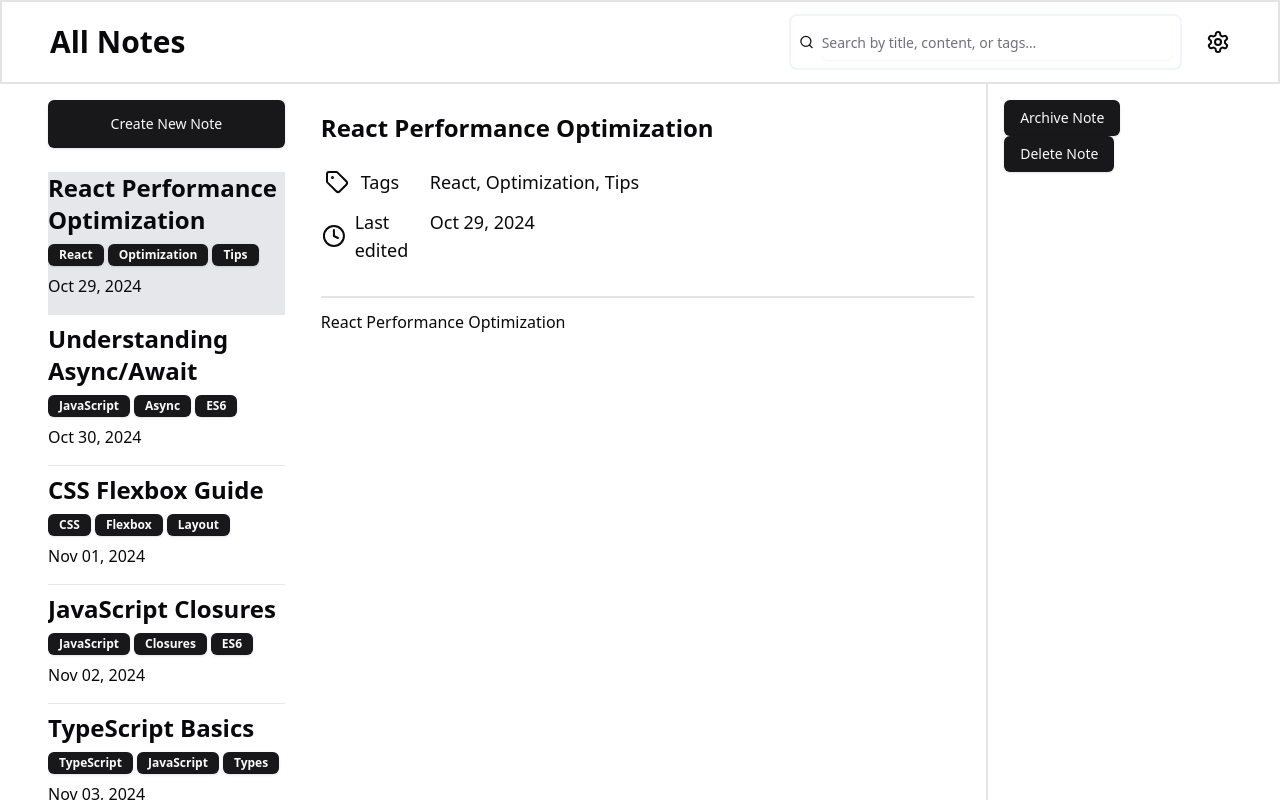
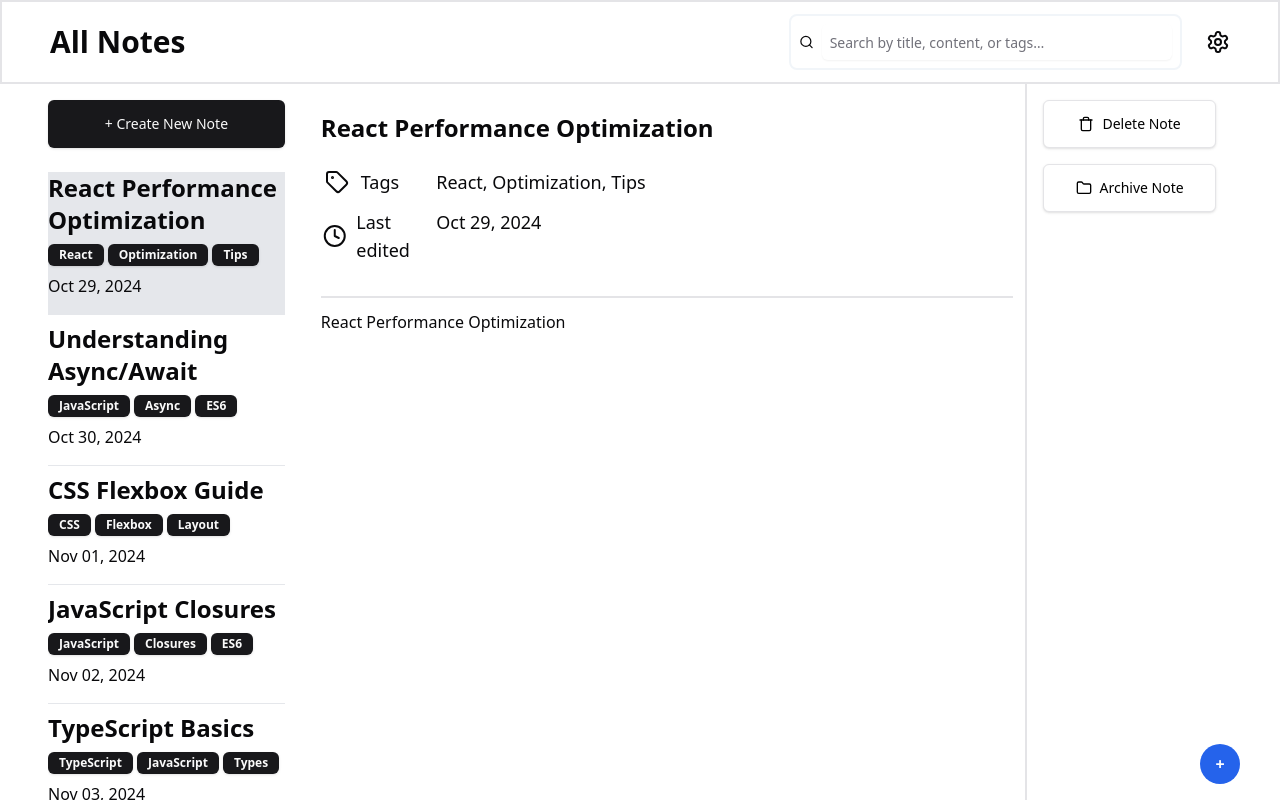
Before and after one commit to loiccape/note-react, a React (Vite) app: page /all-notes in a window 1280 px wide. Shown: the top 800 px of the page. Built offline with nearby package versions, Linux system fonts and the light colour scheme.

Commit message:
button add note

```diff
--- a/src/components/ui/commons/header/Header.tsx
+++ b/src/components/ui/commons/header/Header.tsx
@@ -12,7 +12,7 @@ export default function Header() {
             <Search className="w-4" />
             <Input
               placeholder="Search by title, content, or tags…"
-              className="border-none focus:ring-0 p-0 ml-2"
+              className="border-none border-0 focus:ring-0 p-2 ml-2"
             />
           </div>
 
--- a/src/components/ui/commons/note/NoteComponent.tsx
+++ b/src/components/ui/commons/note/NoteComponent.tsx
@@ -44,7 +44,7 @@ export default function NoteComponent({ note, isSelected, onSelect }: NoteCompon
 
   return (
     <li
-      className={`border-b border-gray-200 pb-4 mt-2 cursor-pointer ${isSelected ? "bg-gray-200" : ""}`}
+      className={`border-b border-gray-200 pb-4 mt-2 cursor-pointer ${isSelected ? "lg:bg-gray-200" : ""}`}
       onClick={handleClick}
     >
       <p className="text-4lg md:text-2xl lg:text-1xl font-bold">{note.title}</p>
--- a/src/pages/AllNotesPage.tsx
+++ b/src/pages/AllNotesPage.tsx
@@ -1,11 +1,20 @@
+import { useState } from "react";
+
+//hooks imports
+import { useNotes } from "@/hooks/NotesContext";
+import { useMediaQuery } from "@/hooks/useMediaQuerY";
+
+//components imports
 import Header from "@/components/ui/commons/header/Header";
 import NoteComponent from "@/components/ui/commons/note/NoteComponent";
-import { useNotes } from "@/hooks/NotesContext";
-import { useMediaQuery } from "@/hooks/useMediaQuerY";
 import NoteDetailPage from "./NoteDetailPage";
+
+//Shadcn imports
 import { ScrollArea } from "@/components/ui/scroll-area";
 import { Button } from "@/components/ui/button";
-import { useState } from "react";
+
+//icons imports
+import {Folder, Trash } from "lucide-react";
 
 export default function AllNotesPage() {
   // Gestion des notes
@@ -23,7 +32,8 @@ export default function AllNotesPage() {
       <div className="flex flex-col lg:flex-row px-6 lg:px-12 w-full">
         <section className="lg:w-1/5">
           <h1 className="text-2xl mt-6 font-bold lg:hidden">All Notes</h1>
-          <Button className="w-full h-12 mt-4">Create New Note</Button>
+          <Button className="w-full h-12 mt-4 hidden lg:block">+ Create New Note</Button>
+          <div className="fixed bottom-4 right-10 rounded-full bg-blue-600 w-10 h-10  items-center flex text-white justify-center font-bold z-10"><span>+</span></div>
           <ScrollArea className="mt-4 h-screen">
             <ul>
               {notes.map((note) => (
@@ -41,14 +51,13 @@ export default function AllNotesPage() {
         {isLargeScreen && (
           <div className="ml-6 flex-1">
             <div className="flex h-full">
-              {/* Page de détail */}
+
               <NoteDetailPage />
 
-              {/* Colonne avec bordure */}
-              <div className="border-l-2 flex flex-col justify-between h-full">
-                <div className="p-4">
-                  <Button>Archive Note</Button>
-                  <Button>Delete Note</Button>
+              <div className="border-l-2 flex flex-col justify-between h-full flex-1">
+                <div className="p-4 flex flex-col w-full ">
+                  <Button className="w-full border bg-white text-black h-12"><Trash/>Delete Note</Button>
+                  <Button className="w-full border bg-white text-black mt-4 h-12"><Folder/>Archive Note</Button>
                 </div>
               </div>
             </div>
```
Also changed, not shown: src/pages/NewNotePage.tsx (added).
